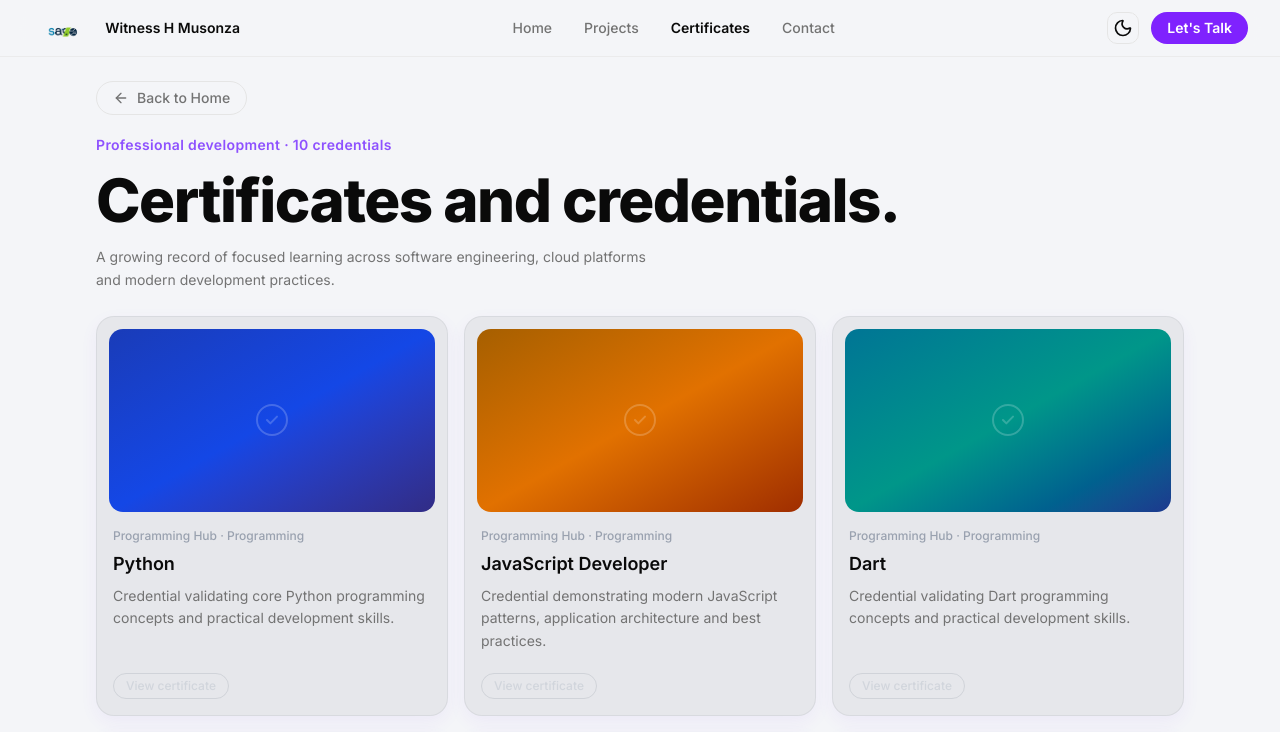
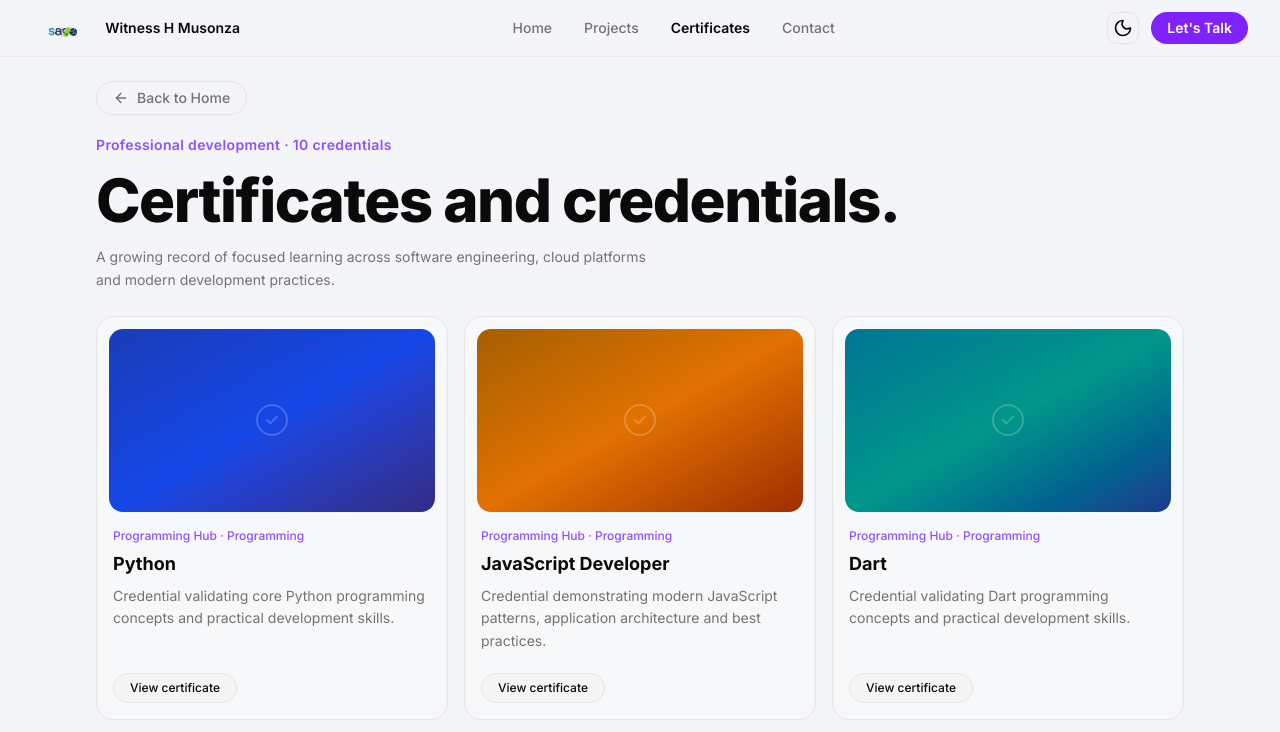
Before and after one commit to erronblack263/dpv2, a Next.js app: page /certificates in a window 1280 px wide. Shown: the top 732 px of the page. Built offline with nearby package versions, Linux system fonts and the light colour scheme.

Commit message:
feat(certificates): update CertCard styles for improved aesthetics and interactivity

```diff
--- a/app/certificates/page.tsx
+++ b/app/certificates/page.tsx
@@ -129,7 +129,7 @@ function CertThumbnail({ gradient }: Readonly<{ gradient: string }>) {
 
 function CertCard({ cert, onView }: Readonly<{ cert: Cert; onView: (embed: string) => void }>) {
   return (
-    <div className="flex flex-col rounded-2xl border border-gray-700/8 bg-gray-900/6 overflow-hidden transition-all duration-200 shadow-[0_6px_18px_rgba(124,58,237,0.06)] hover:border-gray-400/12 hover:shadow-[0_18px_40px_rgba(124,58,237,0.16)]">
+    <div className="flex flex-col rounded-2xl border border-border bg-card overflow-hidden transition-all duration-300 hover:border-violet-500/40 hover:shadow-2xl hover:-translate-y-0.5">
       {/* Thumbnail */}
       <div className="p-3 pb-0">
         <CertThumbnail gradient={cert.gradient} />
@@ -138,12 +138,12 @@ function CertCard({ cert, onView }: Readonly<{ cert: Cert; onView: (embed: strin
       {/* Body */}
       <div className="flex flex-col flex-1 p-4 gap-2">
         {/* Issuer label */}
-        <div className="text-xs font-medium text-gray-400">
+        <div className="text-xs font-medium text-violet-500">
           {cert.issuer} · {cert.category}
         </div>
 
         {/* Title */}
-        <h3 className="text-lg font-semibold text-foreground leading-snug">
+        <h3 className="text-lg font-bold text-foreground leading-snug">
           {cert.title}
         </h3>
 
@@ -156,7 +156,7 @@ function CertCard({ cert, onView }: Readonly<{ cert: Cert; onView: (embed: strin
         <div className="mt-auto pt-3">
           <button
             onClick={() => onView(cert.embed)}
-            className="flex items-center gap-1.5 rounded-full border border-gray-700/12 bg-transparent px-3 py-1 text-xs font-medium text-gray-300 transition-colors hover:bg-gray-800/12"
+            className="flex items-center gap-1.5 rounded-full border border-border bg-muted px-4 py-1.5 text-xs font-medium text-foreground transition-colors hover:bg-accent"
           >
             View certificate
           </button>
```
